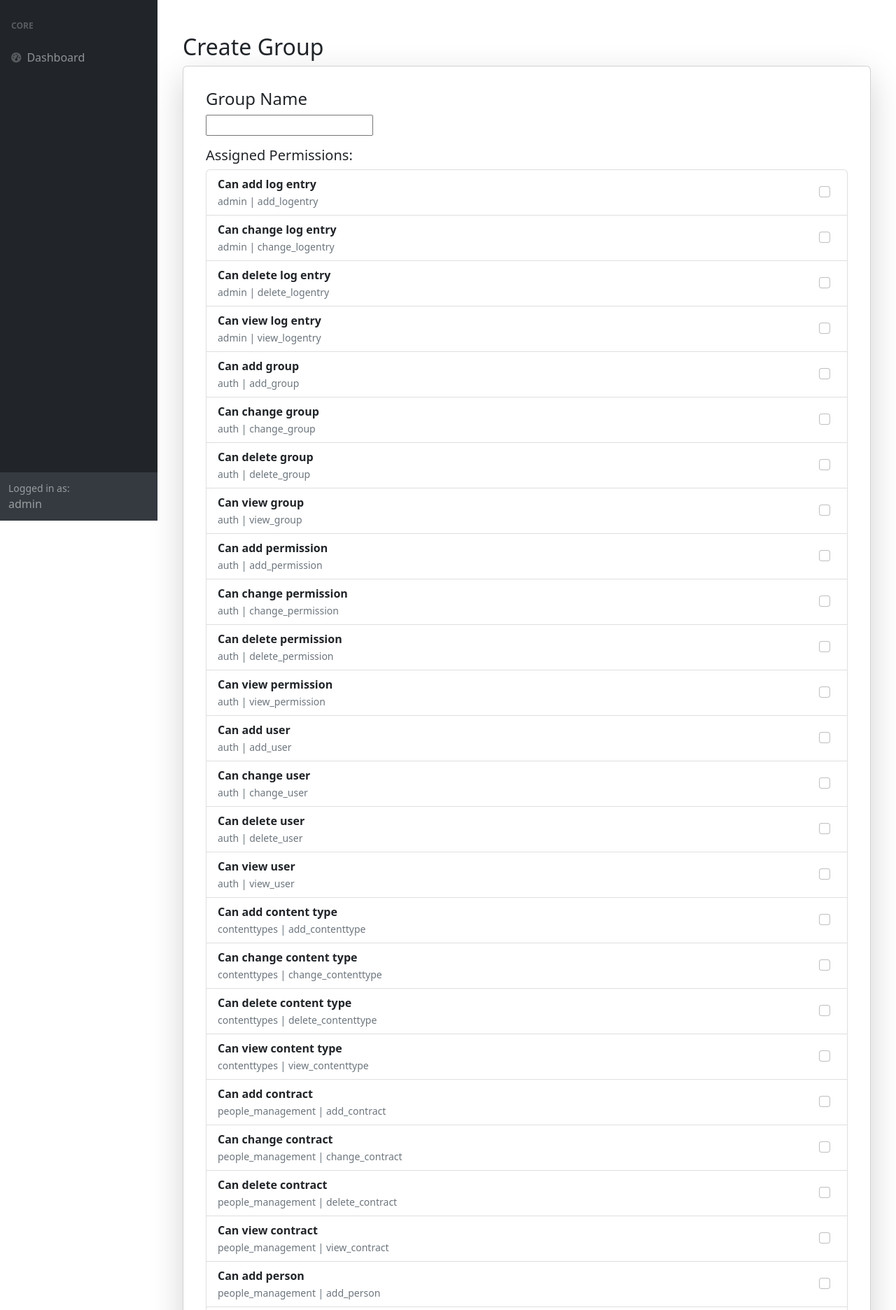
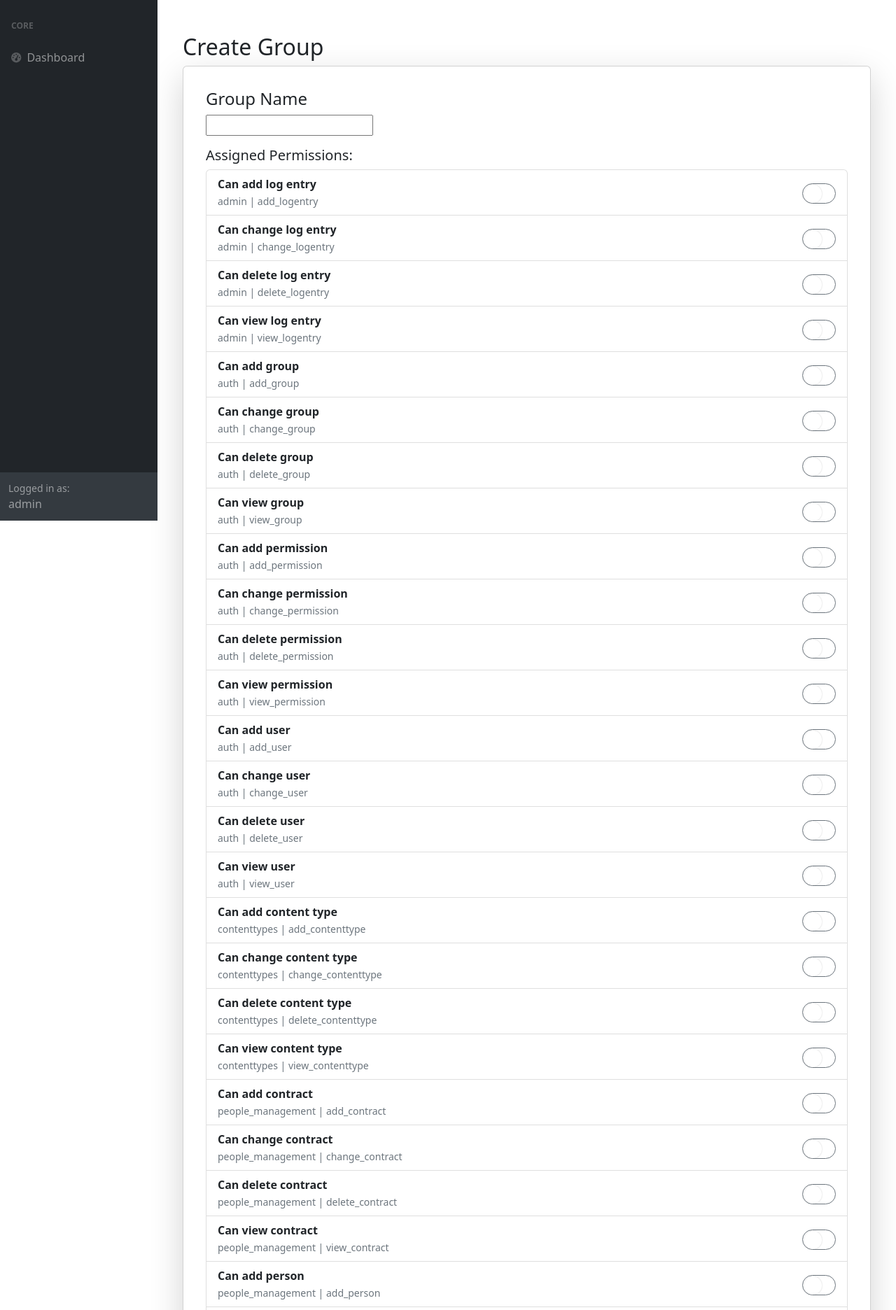
Before and after one commit to Haz-asIT/team_tracker_app, a Django app: page /security/groups/add/ in a window 1280 px wide. Shown: the part 56-1928 px from the top of the page at 70% size. Run offline with Django 4.2, Linux system fonts and the light colour scheme; a user stored in the database is signed in; data comes from the database, SQL or seed files in the repository; parts of the project's set-up code (start-up, migrations or seed data) failed here and were passed over; some libraries are stand-ins or nearby versions.

Commit message:
feat: restyled group edit

```diff
--- a/people_management/templates/people_management/contract_form.html
+++ b/people_management/templates/people_management/contract_form.html
@@ -3,7 +3,7 @@
 {% block content %}
 <div class="container mt-5">
     <h2>{% if form.instance.pk %}Edit{% else %}New{% endif %} Contract</h2>
-    <form method="POST" class="p-4 shadow-lg rounded bg-light">
+    <form method="POST" class="p-4 shadow-lg rounded bg-light mb-5">
         {% csrf_token %}
 
         <div class="mb-3">
--- a/people_management/templates/people_management/person_form.html
+++ b/people_management/templates/people_management/person_form.html
@@ -4,7 +4,7 @@
 <div class="container mt-5">
     <h2>{% if form.instance.pk %}Edit{% else %}New{% endif %} Person</h2>
 
-    <form method="POST" class="p-4 shadow-lg rounded bg-light">
+    <form method="POST" class="p-4 shadow-lg rounded bg-light mb-5">
         {% csrf_token %}
 
         {{ form.non_field_errors }}
--- a/security/templates/security/groups/form.html
+++ b/security/templates/security/groups/form.html
@@ -1,9 +1,64 @@
 {% extends "dashboard/base.html" %}
 
 {% block content %}
+<style>
+    /* Custom toggle switch to match the btn-outline-secondary color scheme */
+    .form-check.form-switch .form-check-input {
+      width: 3rem;
+      height: 1.8rem;
+      background-color: #fff;
+      border: 1px solid #6c757d; /* secondary color */
+      border-radius: 50px; /* increased rounding */
+      position: relative;
+      -webkit-appearance: none;
+      appearance: none;
+      outline: none;
+      transition: background-color 0.3s, border-color 0.3s;
+    }
+    /* Override focus style for the entire input with a mid-dark gray shadow */
+    .form-check.form-switch .form-check-input:focus {
+      outline: none;
+      box-shadow: 0 0 0 0.2rem rgba(105, 105, 105, 0.5); /* mid-dark gray */
+    }
+    /* Override the knob's focus highlight when NOT checked */
+    .form-check.form-switch .form-check-input:not(:checked):focus::before {
+      box-shadow: 0 0 0 0.2rem rgba(105, 105, 105, 0.5);
+    }
+    /* When checked, use the secondary color */
+    .form-check.form-switch .form-check-input:checked {
+      background-color: #6c757d;
+      border-color: #6c757d;
+    }
+    /* Hover for off state */
+    .form-check.form-switch .form-check-input:not(:checked):hover {
+        border-color: #5a6268;
+    }
+    /* Hover for on state */
+    .form-check.form-switch .form-check-input:checked:hover {
+      background-color: #5a6268;
+      border-color: #5a6268;
+    }
+    /* The sliding knob */
+    .form-check.form-switch .form-check-input::before {
+        content: "";
+        position: absolute;
+        top: 0.1rem;
+        left: 0.1rem;
+        width: 1.6rem;
+        height: 1.6rem;
+        background-color: #fff;
+        border-radius: 50%;
+        transition: transform 0.3s ease-in-out;
+        box-shadow: 0 0 2px rgba(128, 128, 128, 0.4);
+    }
+    .form-check.form-switch .form-check-input:checked::before {
+      transform: translateX(1.2rem);
+    }
+</style>
+
 <div class="container mt-5">
   <h2>{% if form.instance.pk %}Edit Group{% else %}Create Group{% endif %}</h2>
-    <div class="card shadow-lg p-3 rounded">
+  <div class="card shadow-lg p-3 rounded mb-5">
     <div class="card-body">
       <h4 class="card-title">Group Name</h4>
       <div class="mb-3">
@@ -13,17 +68,15 @@
       <h5 class="mt-3">Assigned Permissions:</h5>
       <ul class="list-group">
         {% for permission in form.permissions.field.queryset %}
-                    <li class="list-group-item d-flex align-items-center">
-                        <div class="flex-grow-1">
-                            <strong>{{ permission.name }}</strong>
-                            <br>
+          <li class="list-group-item d-flex justify-content-between align-items-center">
+            <div>
+              <strong>{{ permission.name }}</strong><br>
               <small class="text-muted">{{ permission.content_type.app_label }} | {{ permission.codename }}</small>
             </div>
-                        <div class="form-check ms-3">
-                            <input type="checkbox" name="permissions" value="{{ permission.id }}"
-                                {% if permission in form.instance.permissions.all %}checked{% endif %}
-                                class="form-check-input" id="perm-{{ permission.id }}">
-                            <label class="form-check-label" for="perm-{{ permission.id }}"></label>
+            <div class="form-check form-switch">
+              <input class="form-check-input" type="checkbox" role="switch" id="perm-{{ permission.id }}"
+                     name="permissions" value="{{ permission.id }}"
+                     {% if permission in form.instance.permissions.all %}checked{% endif %}>
             </div>
           </li>
         {% empty %}
```
Lines whose indentation alone changed are shown as unchanged.
